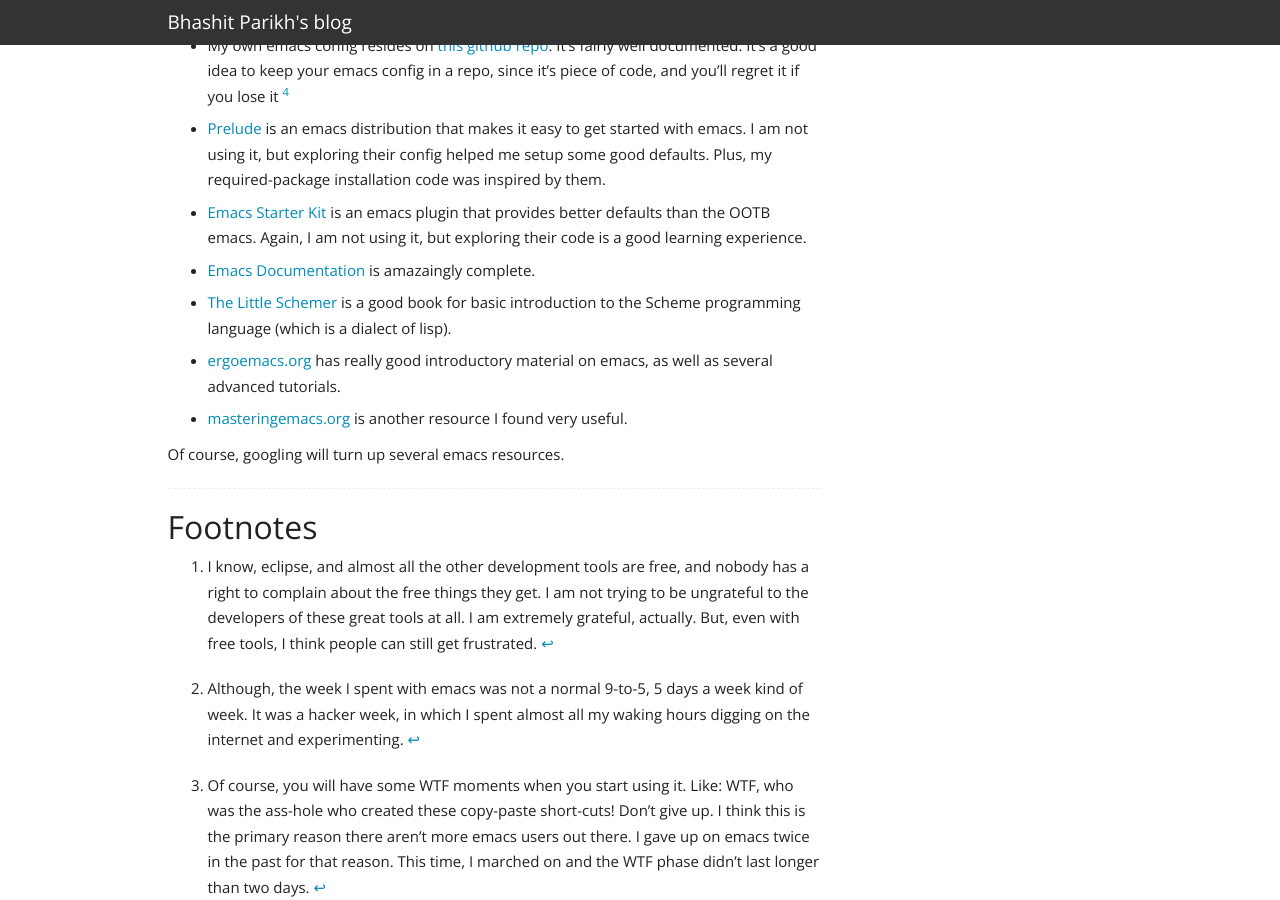
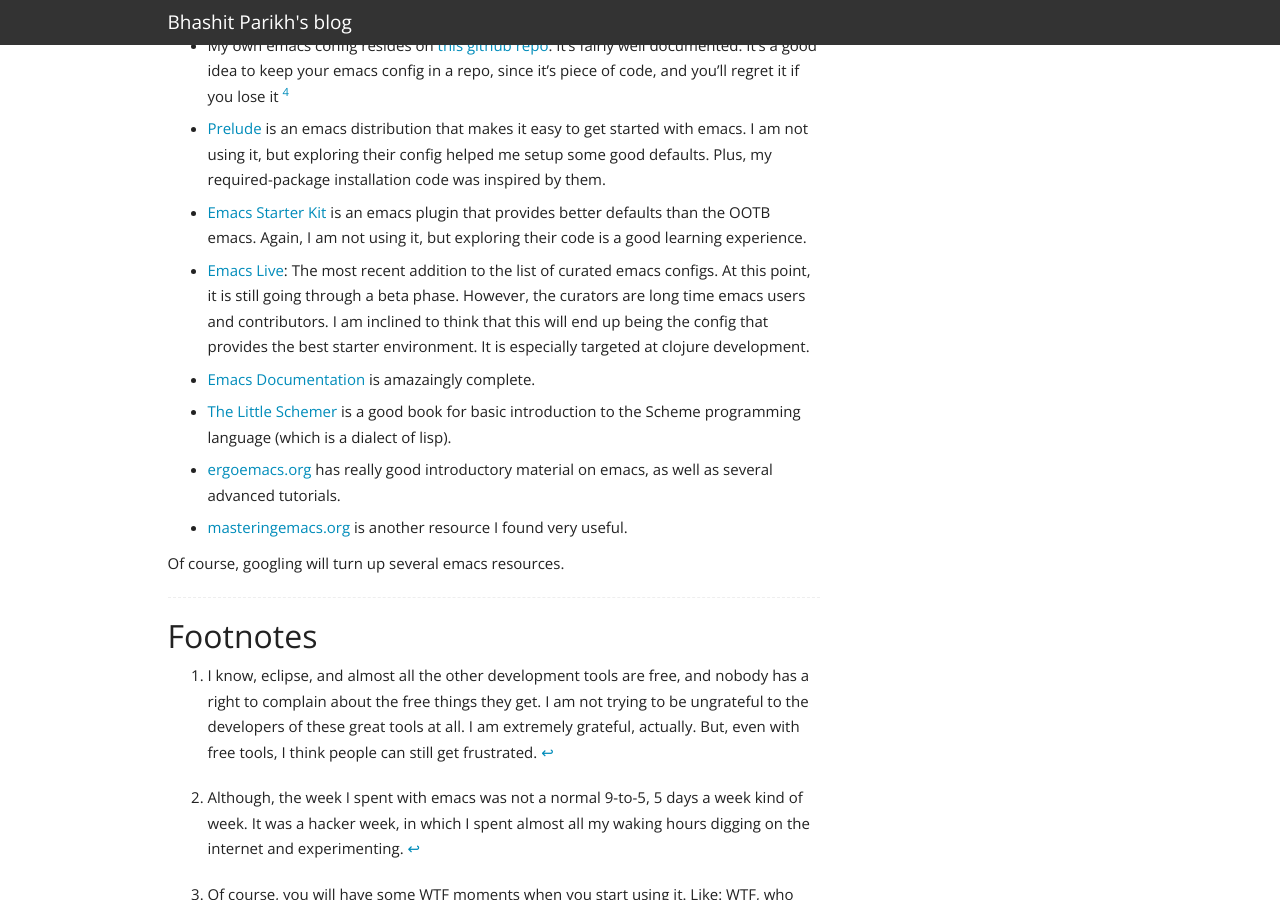
Before and after one commit to Bhashit/bhashit.github.io, a Jekyll site: the page built from _posts/2014-08-11-emacs-the-text-editor-of-the-jedi.markdown, in a window 1280 px wide and 900 px high, scrolled down 4898 px. Built offline with Jekyll 4.4.1, drawn with Linux system fonts in a browser that asks for light colours; comment, search, counter and statistics services are not loaded.

Commit message:
Added some more info

```diff
--- a/_posts/2014-08-11-emacs-the-text-editor-of-the-jedi.markdown
+++ b/_posts/2014-08-11-emacs-the-text-editor-of-the-jedi.markdown
@@ -81,7 +81,15 @@
 
 - My own emacs config resides on [this github repo][emacs-github]. It's fairly well documented. It's a good idea to keep your emacs config in a repo, since it's piece of code, and you'll regret it if you lose it [^4]
 - [Prelude][prelude] is an emacs distribution that makes it easy to get started with emacs. I am not using it, but exploring their config helped me setup some good defaults. Plus, my required-package installation code was inspired by them.
-- [Emacs Starter Kit][emacs-starter-kit] is an emacs plugin that provides better defaults than the OOTB emacs. Again, I am not using it, but exploring their code is a good learning experience.
+- [Emacs Starter Kit][emacs-starter-kit] is an emacs plugin that
+  provides better defaults than the OOTB emacs. Again, I am not using
+  it, but exploring their code is a good learning experience.
+- [Emacs Live][emacs-live]: The most recent addition to the list of
+  curated emacs configs. At this point, it is still going through a
+  beta phase. However, the curators are long time emacs users and
+  contributors. I am inclined to think that this will end up being the
+  config that provides the best starter environment. It is especially
+  targeted at clojure development.
 - [Emacs Documentation][emacs-docs] is amazaingly complete.
 - [The Little Schemer][little-schemer] is a good book for basic introduction to the Scheme programming language (which is a dialect of lisp).
 - [ergoemacs.org][ergoemacs] has really good introductory material on emacs, as well as several advanced tutorials.
@@ -157,3 +165,5 @@
 [chris-granger]: http://www.chris-granger.com/
 
 [oreilly-vim]: http://www.oreillynet.com/pub/a/oreilly/ask_tim/1999/unix_editor.html
+
+[emacs-live]: https://github.com/overtone/emacs-live
```
